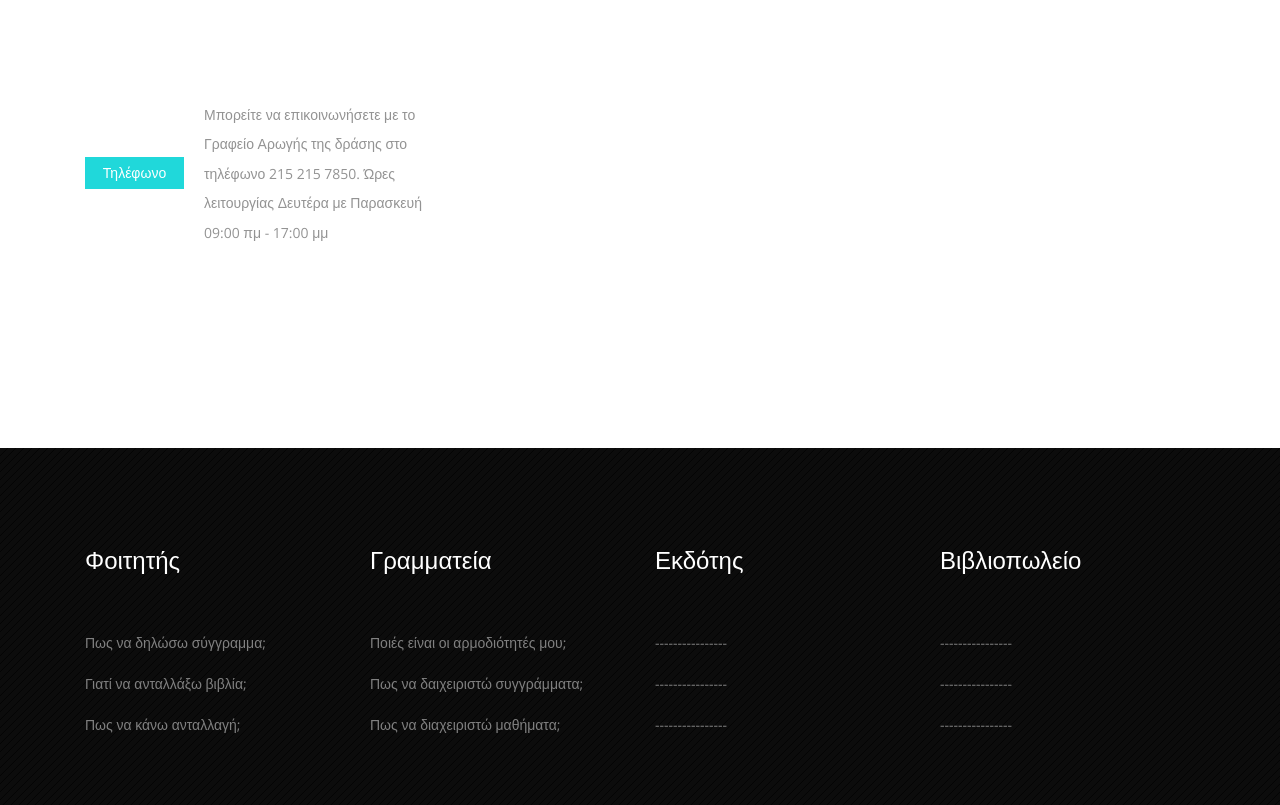
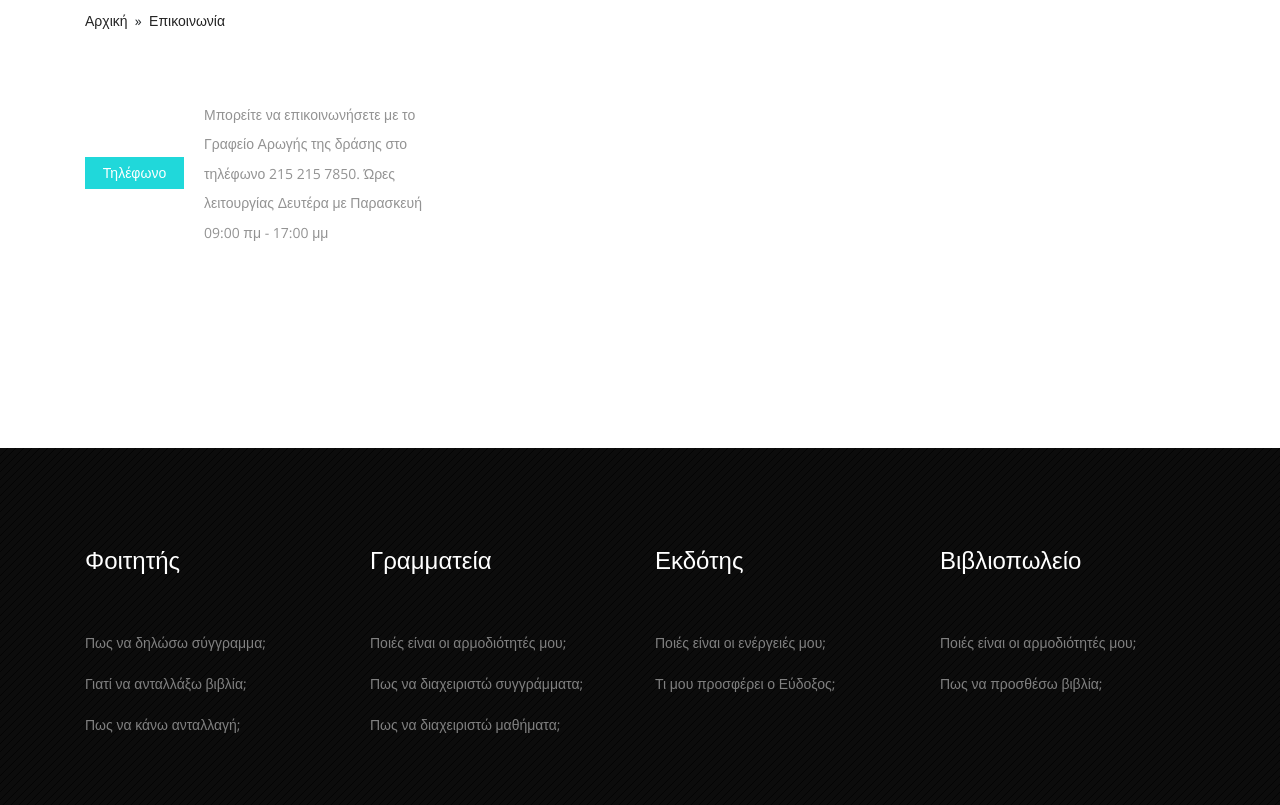
Before and after one commit to iliaspap123/Eudoxus, a PHP site: page /contact.html in a window 1280 px wide. Shown: the part 155-960 px from the top of the page. Run offline with PHP 8.4, Linux system fonts and the light colour scheme; some libraries are stand-ins or nearby versions; some web fonts are replaced.

Commit message:
add breadcrump
add

```diff
--- a/planA/contact.html
+++ b/planA/contact.html
@@ -29,7 +29,7 @@
         </div>
     </div>
 
-    <!-- ##### Header Area Start ##### -->
+        <!-- ##### Header Area Start ##### -->
     <header class="header-area wow fadeInDown" data-wow-delay="500ms">
         <!-- Top Header Area -->
         <div class="top-header-area">
@@ -52,7 +52,7 @@
                             </div>
                             <!-- Login Area -->
                             <div class="login-area">
-                                <a href="#"><span>Είσοδος / Εγγραφή</span> <i class="fa fa-lock" aria-hidden="true"></i></a>
+                                <a href="login.html"><span>Είσοδος / Εγγραφή</span> <i class="fa fa-lock" aria-hidden="true"></i></a>
                             </div>
                         </div>
                     </div>
@@ -85,42 +85,48 @@
                                 <ul>
                                     <li><a href="#">Φοιτητής</a>
                                         <ul class="dropdown">
-                                            <li><a href="#">ΔήλωσηΣυγγραμμάτων</a></li>
+                                            <li><a href="#">Δήλωση Συγγραμμάτων</a></li>
                                             <li><a href="#">Εύδοξος +</a></li>
-                                            <li><a href="#">Σημεία Διανομής</a></li>
+                                            <li><a href="map.html">Σημεία Διανομής</a></li>
                                             <li><a href="#">Παράδοση Συγγραμμάτων</a></li>
                                         </ul>
                                     </li>
                                     <li><a href="#">Γραμματεία</a>
                                         <ul class="dropdown">
-                                            <li><a href="#">Διαχείριση</a></li>
+                                            <li><a href="#">Διαχείριση Συγγραμμάτων</a></li>
                                             <li><a href="#">Διαχείριση Γραμματείας</a></li>
                                         </ul>
                                     </li>
                                     <li><a href="#">Εκδότης</a>
                                         <ul class="dropdown">
-                                            <li><a href="#">----------------</a></li>
-                                            <li><a href="#">----------------</a></li>
-                                            <li><a href="#">----------------</a></li>
+                                            <li><a href="#">Διαχείριση Συγγραμμάτων</a></li>
+                                            <li><a href="#">Υπηρεσία Ταχυμεταφοράς</a></li>
+                                            <li><a href="#">Κοστολόγηση</a></li>
                                         </ul>
                                     </li>
                                     <li><a href="#l">Βιβλιοπωλείο</a>
                                         <ul class="dropdown">
-                                          <li><a href="#">----------------</a></li>
-                                          <li><a href="#">----------------</a></li>
-                                          <li><a href="#">----------------</a></li>
+                                          <li><a href="#">Διαχείριση Συγγραμμάτων</a></li>
+                                          <li><a href="#">Παράδοση Συγγραμμάτων</a></li>
                                         </ul>
                                     </li>
-                                    <li><a href="#">Ανακοινώσεις</a></li>
-                                    <li><a href="#">Επικοινωνία</a></li>
+                                    <li><a href="announcement.html">Ανακοινώσεις</a></li>
+                                    <li><a href="contact.html">Επικοινωνία</a></li>
                                 </ul>
                             </div>
                             <!-- Nav End -->
                         </div>
                     </nav>
+
+					<ul class="breadcrumb">
+						<li><a href="index.html">Αρχική</a></li>
+						<li>  »  <li>
+						<li><a href="contact.html">Επικοινωνία</a></li>
+					</ul>
                 </div>
             </div>
         </div>
+
     </header>
     <!-- ##### Header Area End ##### -->
 
@@ -187,7 +193,7 @@
                                 <nav>
                                     <ul>
                                         <li><a href="#">Ποιές είναι οι αρμοδιότητές μου;</a></li>
-                                        <li><a href="#">Πως να δαιχειριστώ συγγράμματα;</a></li>
+                                        <li><a href="#">Πως να διαχειριστώ συγγράμματα;</a></li>
                                         <li><a href="#">Πως να διαχειριστώ μαθήματα;</a></li>
                                         <!-- <li><a href="#">God of war</a></li>
                                         <li><a href="#">Persona 5</a></li> -->
@@ -206,9 +212,8 @@
                             <div class="widget-content">
                                 <nav>
                                     <ul>
-                                        <li><a href="#">----------------</a></li>
-                                        <li><a href="#">----------------</a></li>
-                                        <li><a href="#">----------------</a></li>
+                                        <li><a href="#">Ποιές είναι οι ενέργειές μου;</a></li>
+                                        <li><a href="#">Τι μου προσφέρει ο Εύδοξος;</a></li>
                                         <!-- <li><a href="#">Forum</a></li>
                                         <li><a href="#">Contact</a></li> -->
                                     </ul>
@@ -226,11 +231,11 @@
                             <div class="widget-content">
                                 <nav>
                                     <ul>
-                                        <li><a href="#">----------------</a></li>
-                                        <li><a href="#">----------------</a></li>
-                                        <li><a href="#">----------------</a></li>
-                                        <!-- <li><a href="#">God of war</a></li>
-                                        <li><a href="#">Persona 5</a></li> -->
+                                        <li><a href="#"></a></li>
+                                        <li><a href="#">Ποιές είναι οι αρμοδιότητές μου;</a></li>
+                                        <li><a href="#">Πως να προσθέσω βιβλία;</a></li>
+                                        <!-- <li><a href="#">Πως να προσθέσω βιβλία;</a></li> -->
+                                        <!-- <li><a href="#">Persona 5</a></li> -->
                                     </ul>
                                 </nav>
                             </div>
--- /dev/null
+++ b/planA/css/my_css.css
@@ -0,0 +1,32 @@
+ul.breadcrumb {
+  padding: 10px 0px;
+  list-style: none;
+  background-color: white;
+}
+
+/* Display list items side by side */
+ul.breadcrumb li {
+  display: inline;
+  font-size: 14px;
+}
+
+/* Add a slash symbol (/) before/behind each list item */
+ul.breadcrumb li+li:before {
+  /* padding: 8px; */
+  color: black;
+  content: "\00a0";
+}
+
+/* Add a color to all links inside the list */
+ul.breadcrumb li a {
+  font-family: "Open Sans", sans-serif;
+
+  /* color: #0275d8; */
+  /* text-decoration: none; */
+}
+
+/* Add a color on mouse-over */
+ul.breadcrumb li a:hover {
+  color: #20d8da;
+  text-decoration: underline;
+}
--- a/planA/style.css
+++ b/planA/style.css
@@ -8,6 +8,7 @@
 @import url(css/animate.css);
 @import url(css/magnific-popup.css);
 @import url(css/font-awesome.min.css);
+@import url(css/my_css.css);
 /* :: 3.0 Base CSS */
 * {
   margin: 0;
```
Also changed, not shown: planA/index.html (+6 -2 lines), planA/map.html (+26 -19 lines).
